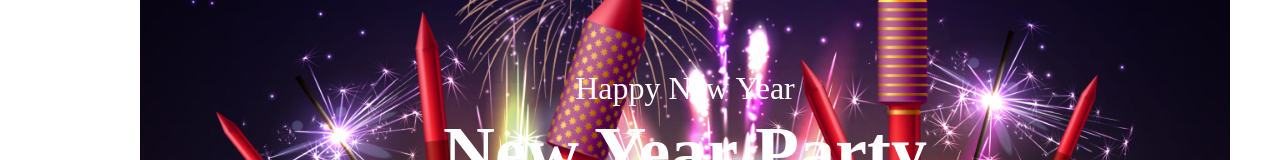
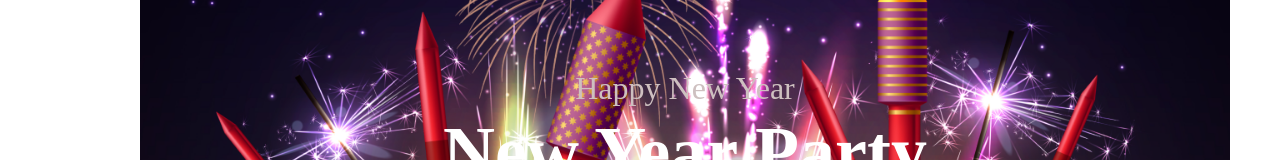
Before and after one commit to sajedul4D/CJ7-New-Year-New-Mission-17, a plain HTML site: page index.html in a window 1280 px wide. Shown: the part 122-282 px from the top of the page. Drawn offline with Linux system fonts and the light colour scheme.

Commit message:
change this file

```diff
--- a/style/style.css
+++ b/style/style.css
@@ -23,7 +23,7 @@
 
 
 .banner-title{
-    color: #FFF;
+    color: #cec0c0;
 
 text-align: center;
 
```
